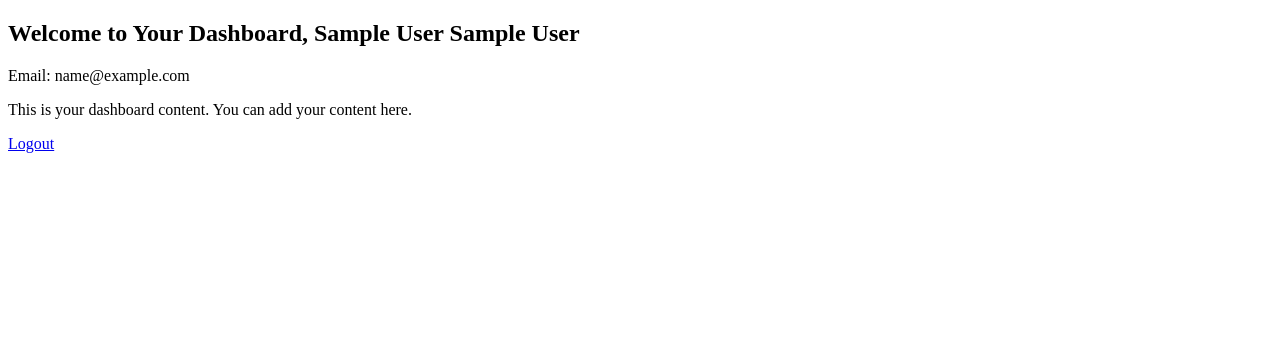
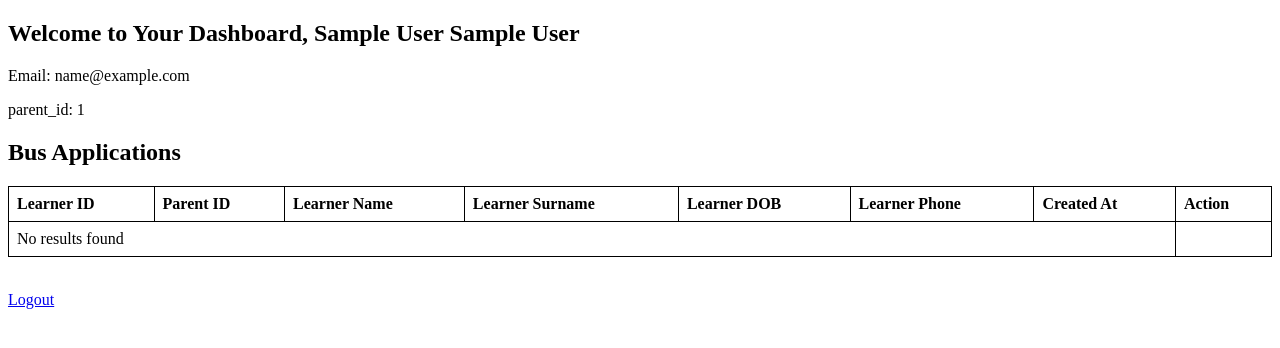
Before and after one commit to khanyie86/ict3715, a PHP site: page /parent/dashboard.php in a window 1280 px wide. Shown: the top 348 px of the page. Run offline with PHP 8.4, Linux system fonts and the light colour scheme; the visitor is signed in with stand-in values (Sample User, id 1); data comes from the database, SQL or seed files in the repository.

Commit message:
Parent
updated

```diff
--- a/parent/dashboard.php
+++ b/parent/dashboard.php
@@ -11,6 +11,7 @@ if (!isset($_SESSION['parent_id'])) {
 $firstname = $_SESSION['firstname'];
 $lastname = $_SESSION['lastname'];
 $email = $_SESSION['email'];
+$parent_id = $_SESSION['parent_id'];
 ?>
 
 <!DOCTYPE html>
@@ -21,7 +22,75 @@ $email = $_SESSION['email'];
 <body>
 <h2>Welcome to Your Dashboard, <?php echo $firstname . " " . $lastname; ?></h2>
 <p>Email: <?php echo $email; ?></p>
-<p>This is your dashboard content. You can add your content here.</p>
+<p>parent_id: <?php echo $parent_id; ?></p>
+
+
+<?php
+// Include the database connection file
+include '../db/db_connect.php'; // Assuming the connection code is in db_connect.php
+
+$sql = "SELECT * FROM Learner where parent_id ='$parent_id' ";
+$stmt = $conn->prepare($sql);
+$stmt->execute();
+
+// Fetch all results
+$results = $stmt->fetchAll(PDO::FETCH_ASSOC);
+?>
+
+<title>Bus Applications</title>
+<style>
+    table {
+        width: 100%;
+        border-collapse: collapse;
+    }
+    table, th, td {
+        border: 1px solid black;
+    }
+    th, td {
+        padding: 8px;
+        text-align: left;
+    }
+</style>
+
+
+<h2>Bus Applications</h2>
+
+<table>
+    <tr>
+        <th>Learner ID</th>
+        <th>Parent ID</th>
+        <th>Learner Name</th>
+        <th>Learner Surname</th>
+        <th>Learner DOB</th>
+        <th>Learner Phone</th>
+        <th>Created At</th>
+        <th>Action</th>
+    </tr>
+    <?php
+    if (count($results) > 0) {
+        // Output data of each row
+        foreach ($results as $row) {
+            echo "<tr>
+
+                    <td>" . htmlspecialchars($row["learner_id"]) . "</td>
+                    <td>" . htmlspecialchars($row["parent_id"]) . "</td>
+                    <td>" . htmlspecialchars($row["learner_name"]) . "</td>
+                    <td>" . htmlspecialchars($row["learner_surname"]) . "</td>
+                    <td>" . htmlspecialchars($row["learner_dob"]) . "</td>
+                    <td>" . htmlspecialchars($row["learner_phone"]) . "</td>
+                    <td>" . htmlspecialchars($row["created_at"]) . "</td>
+                <td>
+                    <a href='view.php?id={$row['learner_id']}'>View</a>
+                    <a href='apply.php?id={$row['learner_id']}'>Apply</a>
+                </td>
+                  </tr>";
+        }
+    } else {
+        echo "<tr><td colspan='7'>No results found</td></tr>";
+    }
+    ?>
+</table>
+<br>
 <p><a href="logout.php">Logout</a></p>
 </body>
 </html>
```
Also changed, not shown: parent/apply.php (added, +52 -0 lines).
